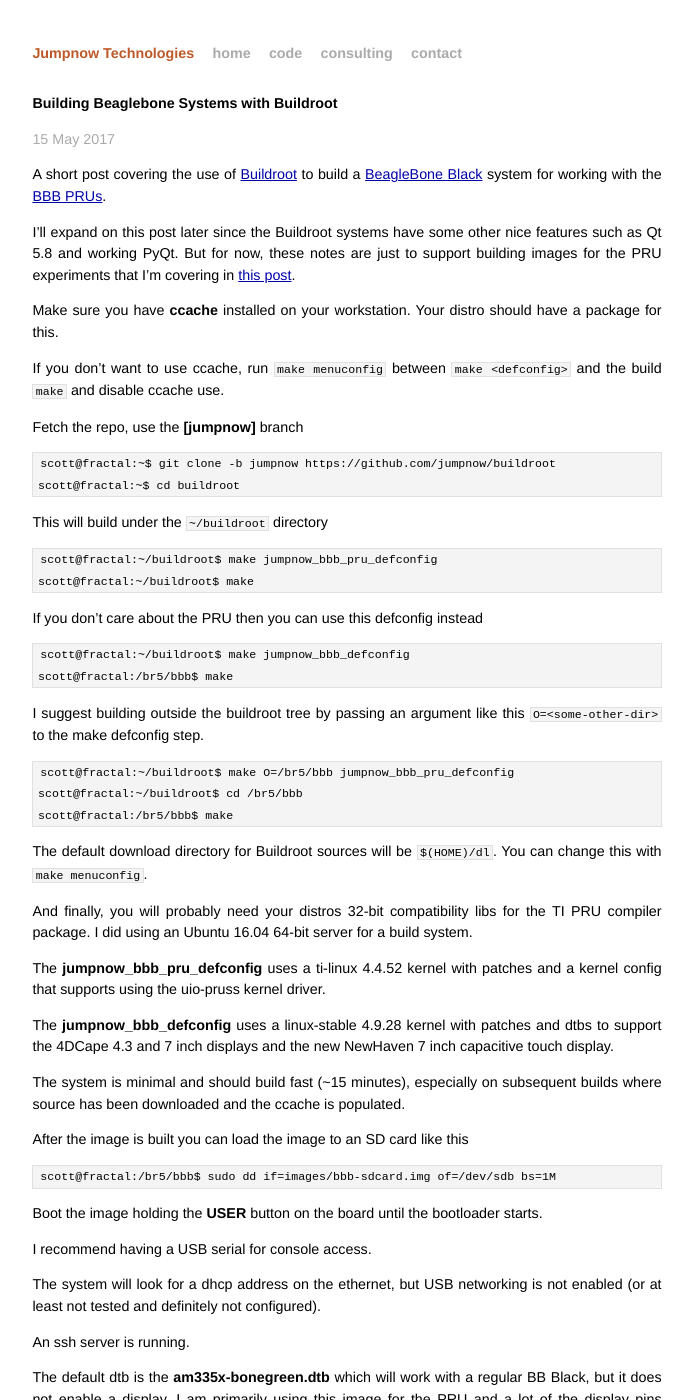
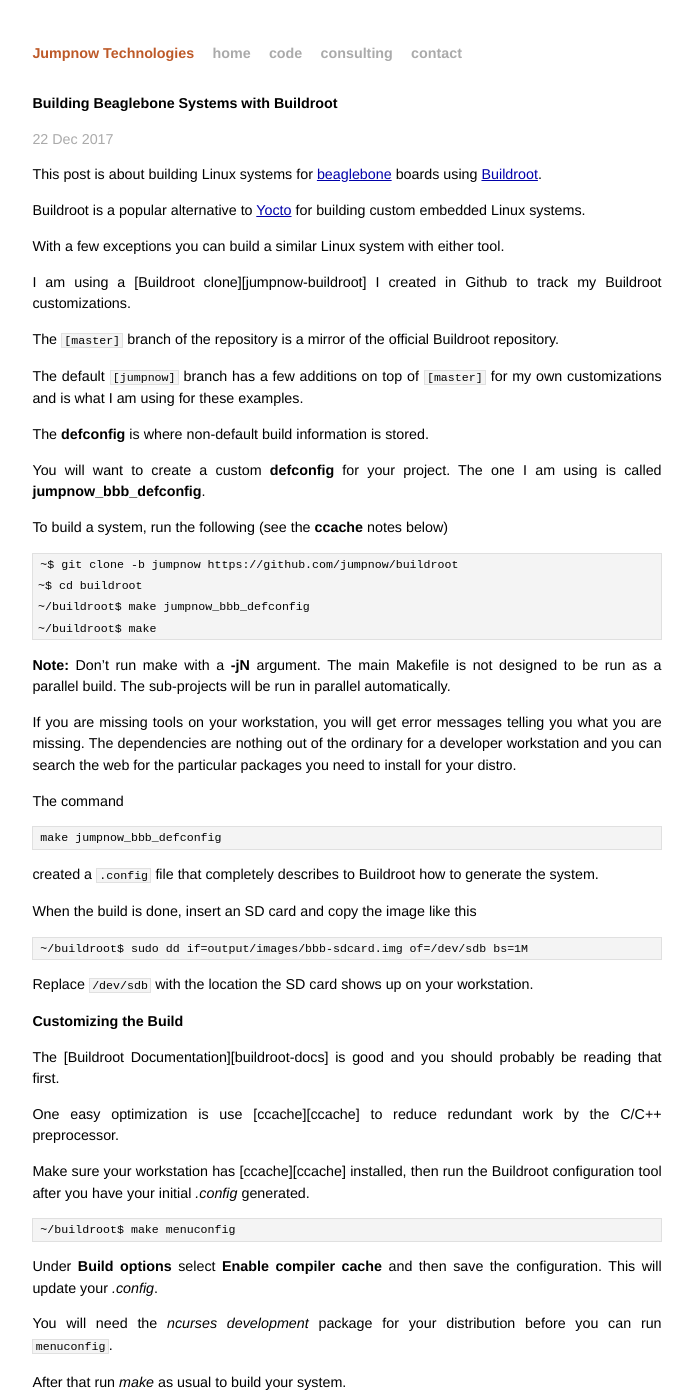
Before and after one commit to jumpnow/jumpnowtek-site, a Jekyll site: the page built from _posts/2017-03-06-BeagleBone-Systems-with-Buildroot.md, in a window 1280 px wide and 1400 px high. Shown: the whole window, without its empty margins (293-986 px from the left). Built offline with Jekyll 4.4.1, drawn with Linux system fonts in a browser that asks for light colours; some of the changed text lies outside the part shown.

Commit message:
Update bbb buildroot post

```diff
--- a/_posts/2017-03-06-BeagleBone-Systems-with-Buildroot.md
+++ b/_posts/2017-03-06-BeagleBone-Systems-with-Buildroot.md
@@ -2,106 +2,256 @@
 layout: post
 title: Building Beaglebone Systems with Buildroot
 description: "Building customized systems for the BeagleBone Black using Buildroot"
-date: 2017-05-15 16:56:00
+date: 2017-12-22 09:17:00
 categories: beaglebone
 tags: [linux, beaglebone, bbb, buildroot, qt5, pyqt, pyqt5, pru]
 ---
 
-A short post covering the use of [Buildroot][buildroot] to build a [BeagleBone Black][bbb] system for working with the [BBB PRUs][bbb-pru].
+This post is about building Linux systems for [beaglebone][bbb] boards using [Buildroot][buildroot].
 
-I'll expand on this post later since the Buildroot systems have some other nice features such as Qt 5.8 and working PyQt. But for now, these notes are just to support building images for the PRU experiments that I'm covering in [this post][bbb-pru-uio-doc].
+Buildroot is a popular alternative to [Yocto][yocto] for building custom embedded Linux systems.
 
-Make sure you have **ccache** installed on your workstation. Your distro should have a package for this.
+With a few exceptions you can build a similar Linux system with either tool.
 
-If you don't want to use ccache, run `make menuconfig` between `make <defconfig>` and the build `make` and disable ccache use.
+I am using a [Buildroot clone][jumpnow-buildroot] I created in Github to track my Buildroot customizations.
 
-Fetch the repo, use the **[jumpnow]** branch
+The `[master]` branch of the repository is a mirror of the official Buildroot repository.
 
-    scott@fractal:~$ git clone -b jumpnow https://github.com/jumpnow/buildroot
-    scott@fractal:~$ cd buildroot
+The default `[jumpnow]` branch has a few additions on top of `[master]` for my own customizations and is what I am using for these examples.
 
-This will build under the `~/buildroot` directory
+The **defconfig** is where non-default build information is stored.
 
-    scott@fractal:~/buildroot$ make jumpnow_bbb_pru_defconfig
-    scott@fractal:~/buildroot$ make
+You will want to create a custom **defconfig** for your project. The one I am using is called **jumpnow\_bbb\_defconfig**.
 
-If you don't care about the PRU then you can use this defconfig instead
+To build a system, run the following (see the **ccache** notes below)
 
-    scott@fractal:~/buildroot$ make jumpnow_bbb_defconfig
-    scott@fractal:/br5/bbb$ make
+    ~$ git clone -b jumpnow https://github.com/jumpnow/buildroot
+    ~$ cd buildroot
+    ~/buildroot$ make jumpnow_bbb_defconfig
+    ~/buildroot$ make
 
-I suggest building outside the buildroot tree by passing an argument like this `O=<some-other-dir>` to the make defconfig step.
+**Note:** Don't run make with a **-jN** argument. The main Makefile is not designed to be run as a parallel build. The sub-projects will be run in parallel automatically.
 
-    scott@fractal:~/buildroot$ make O=/br5/bbb jumpnow_bbb_pru_defconfig
-    scott@fractal:~/buildroot$ cd /br5/bbb
-    scott@fractal:/br5/bbb$ make
+If you are missing tools on your workstation, you will get error messages telling you what you are missing. The dependencies are nothing out of the ordinary for a developer workstation and you can search the web for the particular packages you need to install for your distro.
 
-The default download directory for Buildroot sources will be `$(HOME)/dl`. You can change this with `make menuconfig`.
+The command
 
-And finally, you will probably need your distros 32-bit compatibility libs for the TI PRU compiler package. I did using an Ubuntu 16.04 64-bit server for a build system.
+    make jumpnow_bbb_defconfig
 
-The **jumpnow\_bbb\_pru\_defconfig** uses a ti-linux 4.4.52 kernel with patches and a kernel config that supports using the uio-pruss kernel driver.
+created a `.config` file that completely describes to Buildroot how to generate the system.
 
-The **jumpnow\_bbb\_defconfig** uses a linux-stable 4.9.28 kernel with patches and dtbs to support the 4DCape 4.3 and 7 inch displays and the new NewHaven 7 inch capacitive touch display.
+When the build is done, insert an SD card and copy the image like this
 
-The system is minimal and should build fast (~15 minutes), especially on subsequent builds where source has been downloaded and the ccache is populated.
+    ~/buildroot$ sudo dd if=output/images/bbb-sdcard.img of=/dev/sdb bs=1M
 
-After the image is built you can load the image to an SD card like this
-
-    scott@fractal:/br5/bbb$ sudo dd if=images/bbb-sdcard.img of=/dev/sdb bs=1M
-
-Boot the image holding the **USER** button on the board until the bootloader starts.
-
-I recommend having a USB serial for console access.
-
-The system will look for a dhcp address on the ethernet, but USB networking is not enabled (or at least not tested and definitely not configured).
-
-An ssh server is running.
-
-The default dtb is the **am335x-bonegreen.dtb** which will work with a regular BB Black, but it does not enable a display. I am primarily using this image for the PRU and a lot of the display pins conflict with the PRU pins.
-
-It's easy enough to change the dtb that is used by editing the **uEnv.txt** file on the FAT partition of the SD card. `/dev/mmcblk0p1`, the FAT partition is mounted here
-
-    # ls /mnt
-    MLO         u-boot.img  uEnv.txt
+Replace `/dev/sdb` with the location the SD card shows up on your workstation.
 
 
-### Using the Buildroot Cross-Compiler
+#### Customizing the Build
 
-You can use the Buildroot generated cross-compiler to build sources outside of the Buildroot system.
+The [Buildroot Documentation][buildroot-docs] is good and you should probably be reading that first.
 
-For example, here is a simple kernel workflow done external to Buildroot.
+One easy optimization is use [ccache][ccache] to reduce redundant work by the C/C++ preprocessor.
 
-Fetch the kernel and checkout a working branch. This is the same kernel the Buildroot build used.
+Make sure your workstation has [ccache][ccache] installed, then run the Buildroot configuration tool after you have your initial *.config* generated.
 
-    ~$ git clone -b ti-linux-4.4.y git://git.ti.com/ti-linux-kernel/ti-linux-kernel.git
-    ~$ cd ~/ti-linux-kernel
-    ~/ti-linux-kernel$ git checkout -b bbb-4.4
+    ~/buildroot$ make menuconfig
 
-Add the same patches and config the Buildroot built kernel is using
+Under **Build options** select **Enable compiler cache** and then save the configuration.
+This will update your *.config*.
 
-    ~/ti-linux-kernel$ git am ~/buildroot/board/jumpnow/bbb/ti-linux/4.4/*.patch
-    ~/ti-linux-kernel$ cp ~/buildroot/board/jumpnow/bbb/ti-linux/4.4/defconfig .config
+You will need the *ncurses development* package for your distribution before you can run `menuconfig`.
 
-Add the path to the Buildroot cross-compiler
+After that run *make* as usual to build your system.
 
-    ~/ti-linux-kernel$ export PATH=/br5/bbb/host/usr/bin:${PATH}
+Another option I've been using is to save the downloaded source files to a location outside the buildroot repository.
 
-Build the kernel and modules (adjust the parallel -jX flag for your machine)
+The download location is determined by the **BR2\_DL\_DIR** variable in the **config**
 
-    ~/ti-linux-kernel$ make ARCH=arm CROSS_COMPILE=arm-linux- LOCALVERSION= -j8
+    BR2_DL_DIR="$(HOME)/dl"
 
-Build a specific dtb
+Or it can be set as an environment variable in the shell
 
-    ~/ti-linux-kernel$ make ARCH=arm CROSS_COMPILE=arm-linux- am335x-bonegreen.dtb
-      DTC     arch/arm/boot/dts/am335x-bonegreen.dtb
+    export BR2_DL_DIR=${HOME}/dl
 
-You can generate patches from this kernel source tree and add them to the same patch directory as the other kernel patches and they will be included in your next Buildroot build of the system.
+This allows you to share common downloads among different builds and if you ever delete the Buildroot repository you won't lose the downloads.
 
-This is the basic workflow I used to generate the current kernel patches.
+Another option is to build externally outside of the Buildroot repository.
+
+You can specify it this way when you do the first `make <some_defconfig>`.
+
+    ~/buildroot$ make O=/br5/bbb jumpnow_bbb_defconfig
+
+After that, go to the directory you chose to run the Buildroot make commands
+
+    ~/buildroot$ cd /br5/bbb
+    /br5/rpi3$ make menuconfig (optional)
+    /br5/rpi3$ make
+
+In this particular case I have `/br5/bbb` on a drive partition separate from my workstation rootfs and my home directory.
+
+#### System Overview
+
+The whole point of using build systems like Buildroot or Yocto is to customize the system to your own needs.
+
+Here is a quick look at the system built by the **jumpnow_bbb_defconfig**.
+
+Assuming a serial console, you will get this on boot.
+
+    ...
+    Welcome to Buildroot
+    bbb login:
+
+Login with user **root** and password **jumpnowtek**. That password is something you can set in the defconfig.
+
+    # uname -a
+    Linux bbb 4.9.71-jumpnow #1 Fri Dec 22 08:39:07 EST 2017 armv7l GNU/Linux
+
+    # free
+                  total        used        free      shared  buff/cache   available
+    Mem:         501920        8388      478356         160       15176      483240
+    Swap:             0           0           0
+
+    # df -h
+    Filesystem                Size      Used Available Use% Mounted on
+    /dev/root                 1.8G    137.6M      1.6G   8% /
+    devtmpfs                236.6M         0    236.6M   0% /dev
+    tmpfs                   245.1M         0    245.1M   0% /dev/shm
+    tmpfs                   245.1M     60.0K    245.0M   0% /tmp
+    tmpfs                   245.1M    100.0K    245.0M   0% /run
+    /dev/mmcblk0p1           31.9M    362.0K     31.6M   1% /mnt
+
+The SD card is bigger then this, but only 2GB was configured in the partitioning in the **defconfig**. You can obviously customize this to whatever you want or not even use the **bbb-sdcard.img** to install the system. I usually don't.
+
+    # ifconfig -a
+    eth0      Link encap:Ethernet  HWaddr 84:EB:18:E2:31:2F
+              inet addr:192.168.10.115  Bcast:192.168.10.255  Mask:255.255.255.0
+              UP BROADCAST RUNNING MULTICAST  MTU:1500  Metric:1
+              RX packets:135 errors:0 dropped:0 overruns:0 frame:0
+              TX packets:2 errors:0 dropped:0 overruns:0 carrier:0
+              collisions:0 txqueuelen:1000
+              RX bytes:8851 (8.6 KiB)  TX bytes:684 (684.0 B)
+              Interrupt:173
+
+    lo        Link encap:Local Loopback
+              inet addr:127.0.0.1  Mask:255.0.0.0
+              UP LOOPBACK RUNNING  MTU:65536  Metric:1
+              RX packets:0 errors:0 dropped:0 overruns:0 frame:0
+              TX packets:0 errors:0 dropped:0 overruns:0 carrier:0
+              collisions:0 txqueuelen:1
+              RX bytes:0 (0.0 B)  TX bytes:0 (0.0 B)
+
+I booted a Beaglebone Green board for this example. There are dtbs installed for a number of different use cases. Some are standard, some are custom.
+
+    # ls /boot
+    am335x-boneblack.dtb           bbb-hdmi.dtb
+    am335x-bonegreen-wireless.dtb  bbb-nh5cape.dtb
+    am335x-bonegreen.dtb           bbb-nhd7cape.dtb
+    bbb-4dcape43t.dtb              bbb-nohdmi.dtb
+    bbb-4dcape50t.dtb              zImage
+    bbb-4dcape70t.dtb
+
+If you want to change the dtb that is used, edit **uEnv.txt** on the first partition. The partition is mounted automatically at **/mnt**.
+
+    # mount
+    /dev/root on / type ext4 (rw,relatime,data=ordered)
+    devtmpfs on /dev type devtmpfs (rw,relatime,size=242256k,nr_inodes=60564,mode=755)
+    proc on /proc type proc (rw,relatime)
+    devpts on /dev/pts type devpts (rw,relatime,gid=5,mode=620,ptmxmode=000)
+    tmpfs on /dev/shm type tmpfs (rw,relatime,mode=777)
+    tmpfs on /tmp type tmpfs (rw,relatime)
+    tmpfs on /run type tmpfs (rw,nosuid,nodev,relatime,mode=755)
+    sysfs on /sys type sysfs (rw,relatime)
+    /dev/mmcblk0p1 on /mnt type vfat (rw,relatime,fmask=0022,dmask=0022,codepage=437,iocharset=iso8859-1,shortname=mixed,errors=remount-ro)
+
+    # ls -l /mnt
+    total 362
+    -rwxr-xr-x    1 root     root         62632 Dec 22  2017 MLO
+    -rwxr-xr-x    1 root     root        303392 Dec 22  2017 u-boot.img
+    -rwxr-xr-x    1 root     root           566 Dec 22  2017 uEnv.txt
+
+If you run a dtb and board that has a display you can try a couple of custom Qt apps that are installed.
+
+This is a Qt widgets app
+
+    # ls /usr/bin/tspress
+    /usr/bin/tspress
+
+This is a PyQt5 app
+
+    # ls /usr/bin/pytouch.py
+    /usr/bin/pytouch.py
+
+Both use the **linuxfb** Qt backend setup in the environment.
+
+    # env
+    USER=root
+    SHLVL=1
+    HOME=/root
+    PAGER=/bin/more
+    PS1=#
+    LOGNAME=root
+    TERM=vt100
+    PATH=/bin:/sbin:/usr/bin:/usr/sbin
+    SHELL=/bin/sh
+    QT_QPA_PLATFORM=linuxfb
+    PWD=/root
+    EDITOR=/bin/vi
+
+
+#### Using the Buildroot cross-toolchain
+
+Some quick notes on using the cross-toolchain.
+
+The toolchain gets installed under the build output/host directory.
+
+In my example where I used an external build directory of `/br5/bbb`
+
+    ~/buildroot$ make O=/br5/bbb jumpnow_bbb_defconfig
+
+my build output ended up here
+
+    /br5/bbb/host
+
+The cross-compiler and associated tools can be found under
+
+    /br5/bbb/host/usr/bin
+
+The toolchain is not **relocatable**. You must use it in place.
+
+To use add the path `/br5/bbb/host/usr/bin` to your **PATH** environment variable and invoke the compiler by name, in this case *arm-linux-gcc*, *arm-linux-g++*, etc...
+
+Some quick examples, first add the PATH to the cross-compiler
+
+    $ export PATH=/br5/bbb/host/usr/bin:${PATH}
+    $ echo $PATH
+    /br5/bbb/host/usr/bin:/usr/local/sbin:/usr/local/bin:/usr/sbin:/usr/bin:/sbin:/bin
+
+A simple C, Makefile example
+
+    ~/projects$ git clone https://github.com/scottellis/serialecho
+    Cloning into 'serialecho'...
+
+    ~/projects$ cd serialecho/
+
+    ~/projects/serialecho$ cat Makefile
+    TARGET = serialecho
+
+    $(TARGET) : serialecho.c
+            $(CC) serialecho.c -o $(TARGET)
+
+    clean:
+            rm -f $(TARGET)
+
+    ~/projects/serialecho$ export CC=arm-linux-gcc
+
+    ~/projects/serialecho$ make
+    arm-linux-gcc serialecho.c -o serialecho
+
+    ~/projects/serialecho$ file serialecho
+    serialecho: ELF 32-bit LSB executable, ARM, EABI5 version 1 (SYSV), dynamically linked, interpreter /lib/ld-linux-armhf.so.3, for GNU/Linux 4.9.0, not stripped
+
 
 [buildroot]: https://buildroot.org/
 [bbb]: https://beagleboard.org/
-[bbb-pru]: http://elinux.org/Ti_AM33XX_PRUSSv2
-[pruss-uio]: http://arago-project.org/git/projects/?p=linux-am33x.git;a=commit;h=f1a304e7941cc76353363a139cbb6a4b1ca7c737
-[bbb-pru-uio-doc]: http://www.jumpnowtek.com/beaglebone/Working-with-the-BeagleBone-PRUs.html
+[yocto]: https://www.yoctoproject.org/
```
